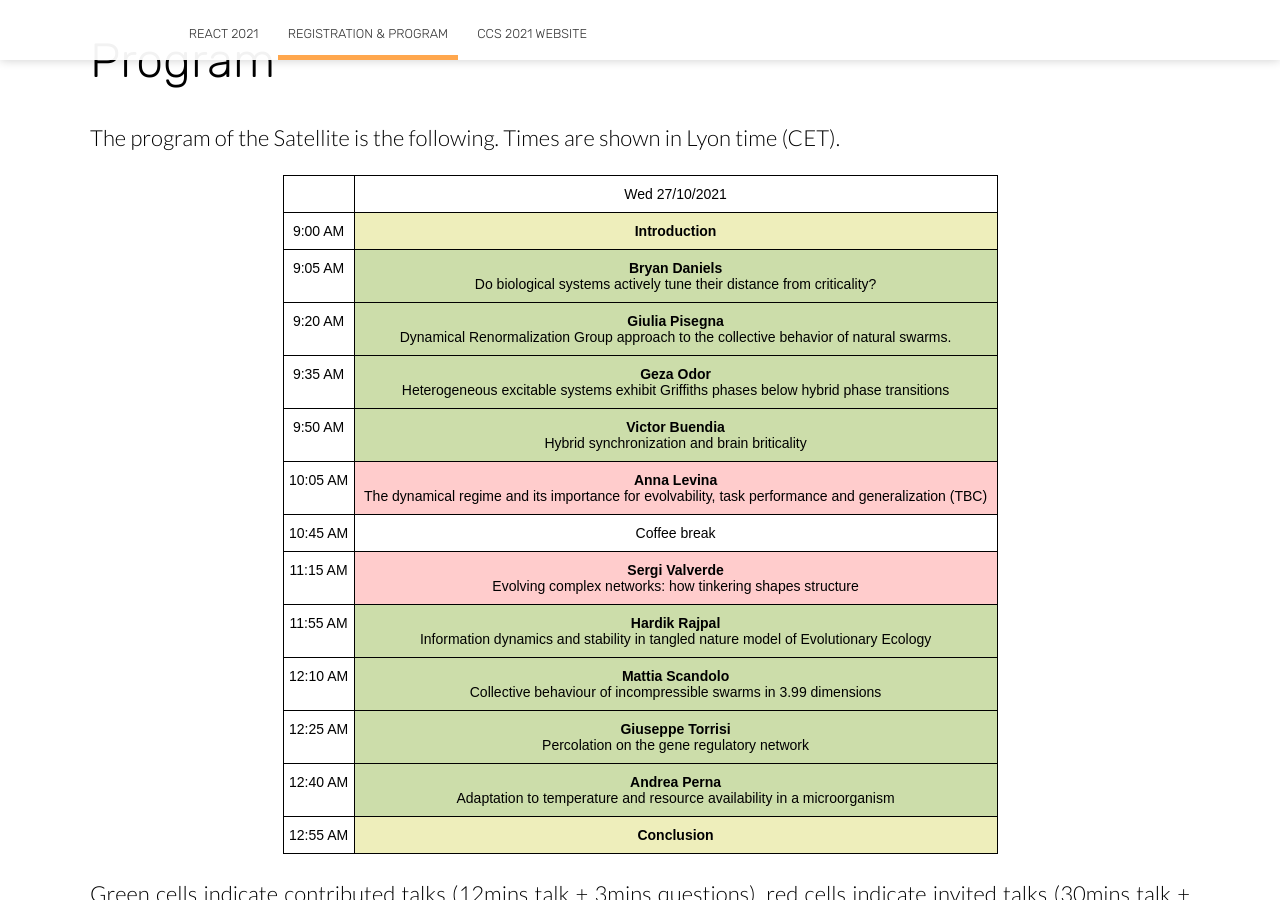
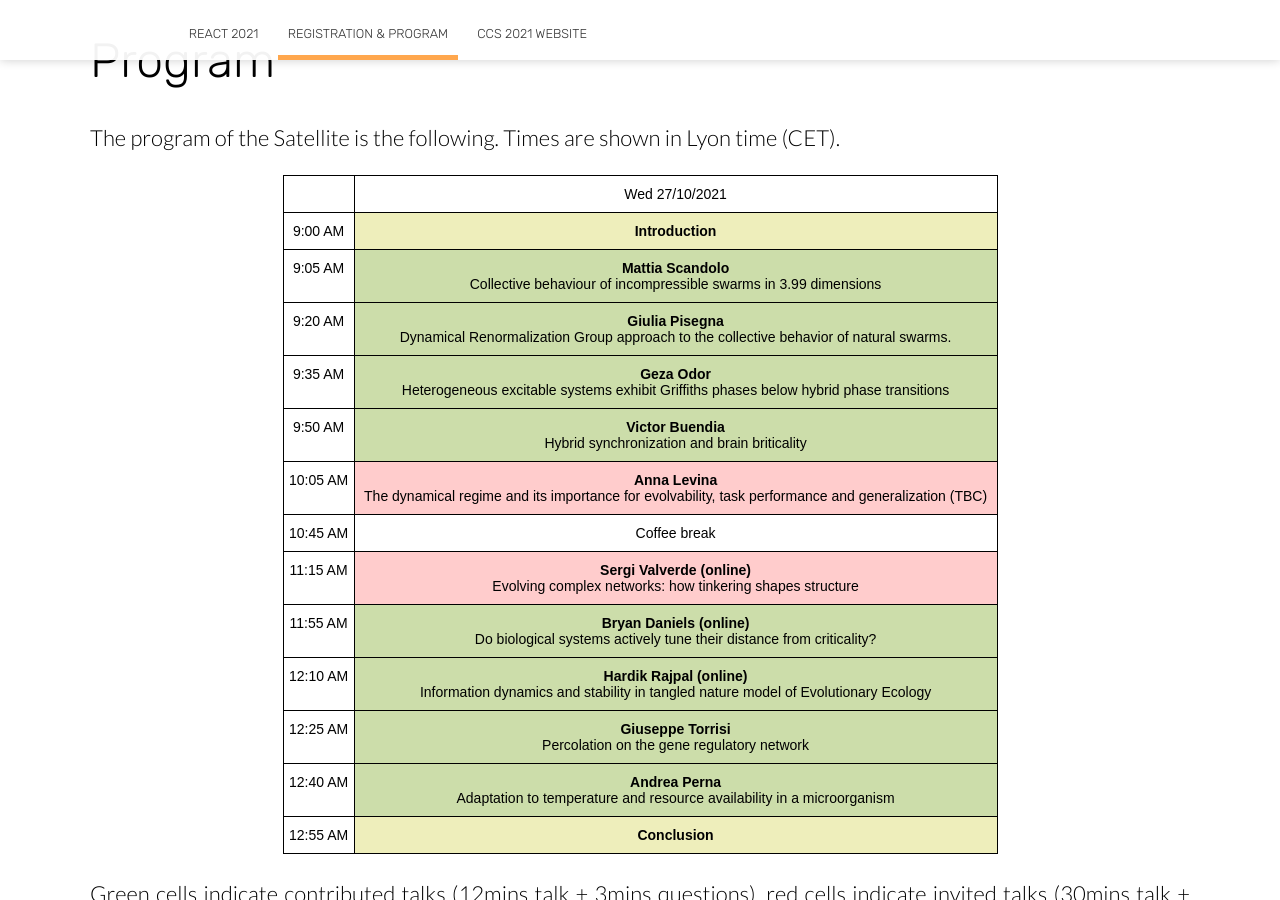
Before and after one commit to liphlab/REACT2021, a Jekyll site: the page built from registration.html, in a window 1280 px wide and 900 px high, scrolled down 968 px. Built offline with Jekyll 4.4.1, drawn with Linux system fonts in a browser that asks for light colours; nearby versions of some CDN libraries.

Commit message:
Updated program

```diff
--- a/registration.html
+++ b/registration.html
@@ -47,8 +47,8 @@ image: /images/centre-congres.jpg
 							</tr>
 						  <tr>
 						    <td class="tg-baqh">9:05 AM</td>
-						    <td class="tg-ve2u"><span style="font-weight:bold">Bryan Daniels</span><br>
-									<span style="font-weight:400;font-style:normal">Do biological systems actively tune their distance from criticality?</span></td>
+								<td class="tg-ve2u"><span style="font-weight:bold">Mattia Scandolo</span><br>
+								<span style="font-weight:400;font-style:normal">Collective behaviour of incompressible swarms in 3.99 dimensions</span></td>
 							</tr>
 						  <tr>
 						    <td class="tg-baqh">9:20 AM</td>
@@ -76,18 +76,18 @@ image: /images/centre-congres.jpg
 						  </tr>
 						  <tr>
 						    <td class="tg-baqh">11:15 AM</td>
-						    <td class="tg-phmi"><span style="font-weight:bold">Sergi Valverde</span><br>
+						    <td class="tg-phmi"><span style="font-weight:bold">Sergi Valverde (online)</span><br>
 									<span style="font-weight:400;font-style:normal">Evolving complex networks: how tinkering shapes structure</span></td>
 						  </tr>
 							<tr>
 						    <td class="tg-baqh">11:55 AM</td>
-						    <td class="tg-ve2u"><span style="font-weight:bold">Hardik	Rajpal</span><br>
-									<span style="font-weight:400;font-style:normal">Information dynamics and stability in tangled nature model of Evolutionary Ecology</span></td>
+								<td class="tg-ve2u"><span style="font-weight:bold">Bryan Daniels (online)</span><br>
+									<span style="font-weight:400;font-style:normal">Do biological systems actively tune their distance from criticality?</span></td>
 						  </tr>
 						  <tr>
 						    <td class="tg-baqh">12:10 AM</td>
-						    <td class="tg-ve2u"><span style="font-weight:bold">Mattia Scandolo</span><br>
-									<span style="font-weight:400;font-style:normal">Collective behaviour of incompressible swarms in 3.99 dimensions</span></td>
+								<td class="tg-ve2u"><span style="font-weight:bold">Hardik	Rajpal (online)</span><br>
+									<span style="font-weight:400;font-style:normal">Information dynamics and stability in tangled nature model of Evolutionary Ecology</span></td>
 						   </tr>
 							 <tr>
  						    <td class="tg-baqh">12:25 AM</td>
```
